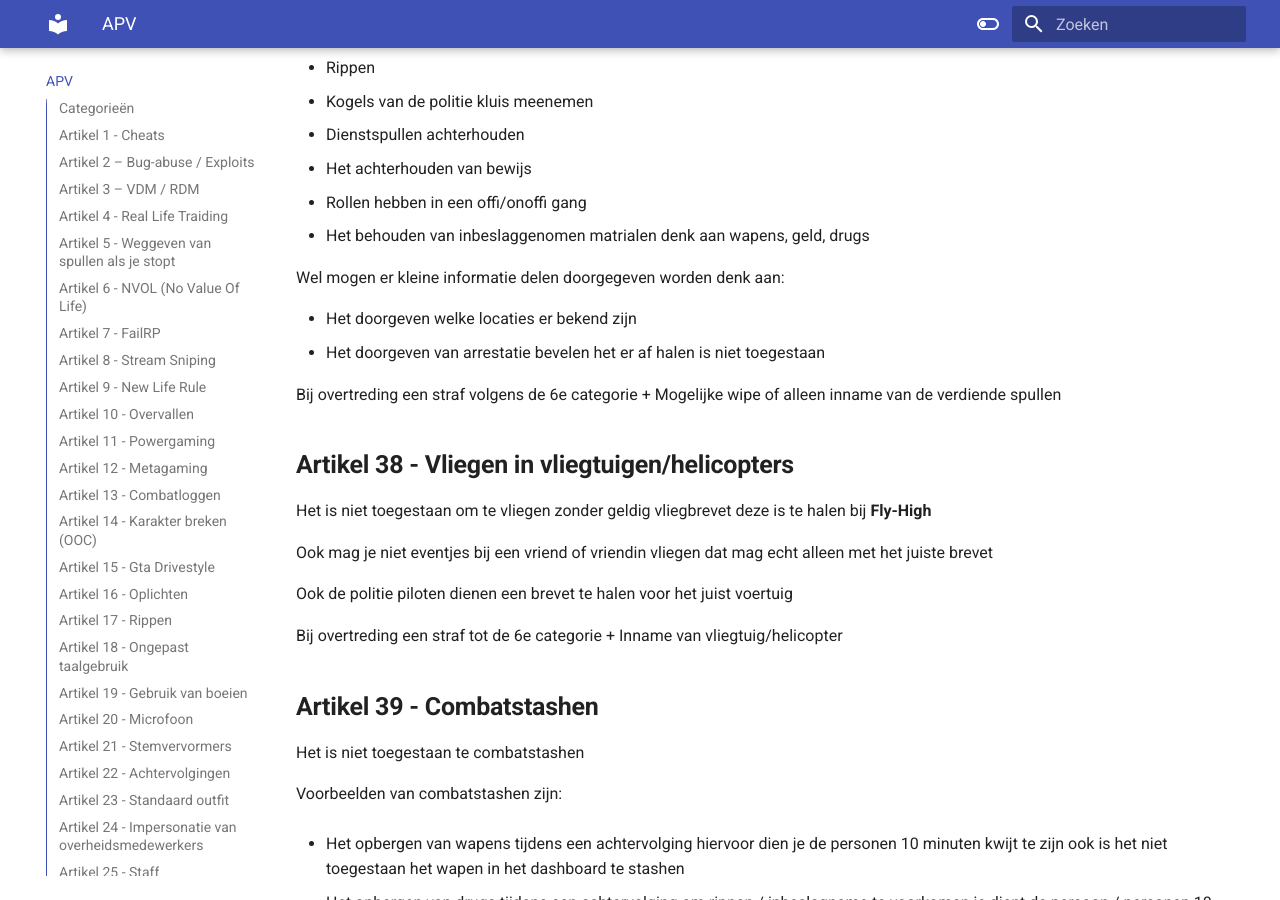
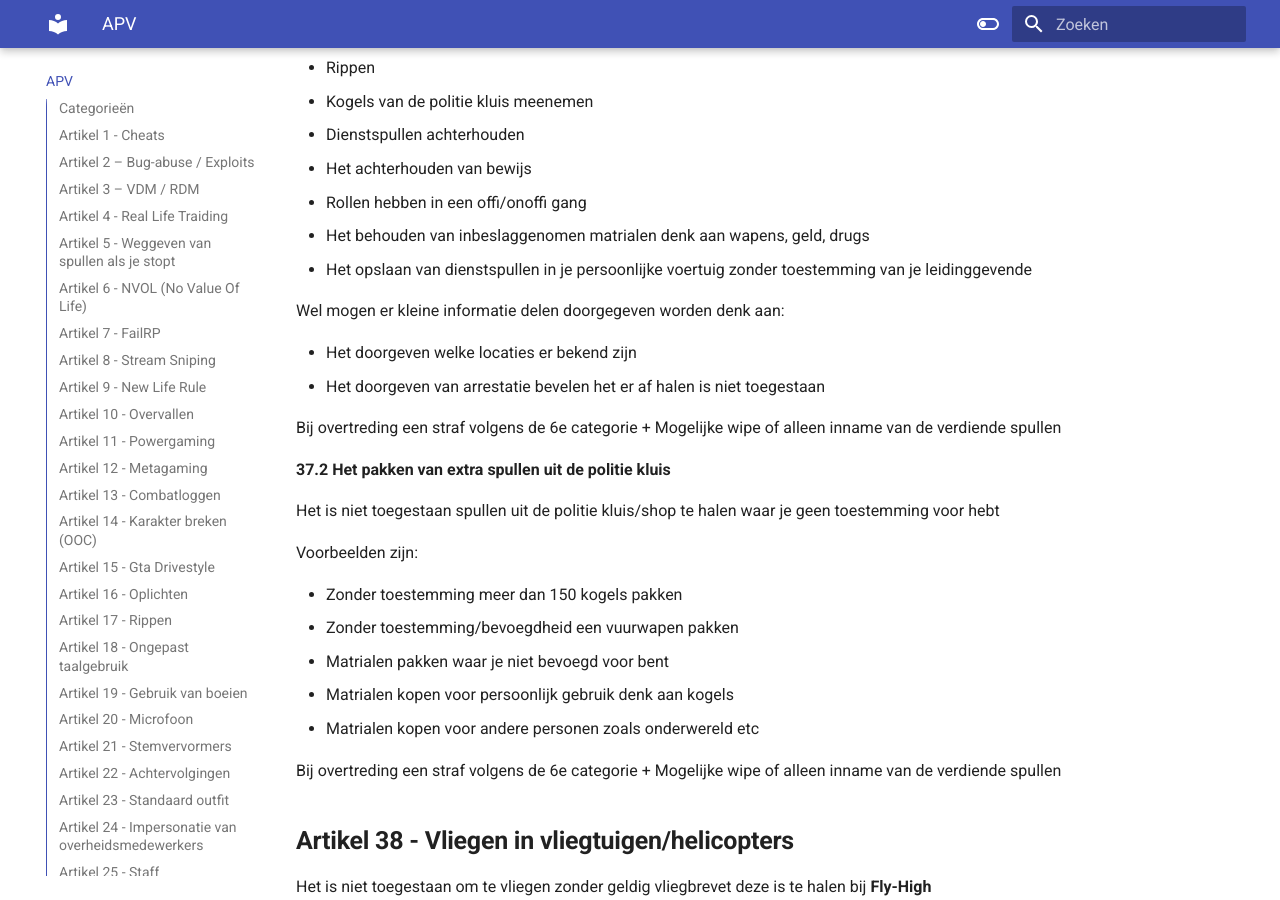
Before and after one commit to ItsGisca/apv-artis-roleplay, an MkDocs documentation site: the page built from docs/index.md, in a window 1280 px wide and 900 px high, scrolled down 13435 px. Built offline with MkDocs 1.6.1 and Material for MkDocs 9.7.7, drawn with Linux system fonts in a browser that asks for light colours.

Commit message:
Update Artikel 37
- Artikel 37 aangepast
- Artikel 37.2 toegevoegd | Het pakken van extra matrialen uit de politie kluis

```diff
--- a/docs/index.md
+++ b/docs/index.md
@@ -537,11 +537,26 @@ Onder corruptie valt:
 * Het achterhouden van bewijs
 * Rollen hebben in een offi/onoffi gang
 * Het behouden van inbeslaggenomen matrialen denk aan wapens, geld, drugs
+* Het opslaan van dienstspullen in je persoonlijke voertuig zonder toestemming van je leidinggevende
 
 Wel mogen er kleine informatie delen doorgegeven worden denk aan:
 
 * 	Het doorgeven welke locaties er bekend zijn
 *	Het doorgeven van arrestatie bevelen het er af halen is niet toegestaan
+
+Bij overtreding een straf volgens de 6e categorie + Mogelijke wipe of alleen inname van de verdiende spullen
+
+**37.2 Het pakken van extra spullen uit de politie kluis**
+
+Het is niet toegestaan spullen uit de politie kluis/shop te halen waar je geen toestemming voor hebt
+
+Voorbeelden zijn:
+
+*	Zonder toestemming meer dan 150 kogels pakken
+*	Zonder toestemming/bevoegdheid een vuurwapen pakken
+*	Matrialen pakken waar je niet bevoegd voor bent
+*	Matrialen kopen voor persoonlijk gebruik denk aan kogels
+*	Matrialen kopen voor andere personen zoals onderwereld etc
 
 Bij overtreding een straf volgens de 6e categorie + Mogelijke wipe of alleen inname van de verdiende spullen
 
```
